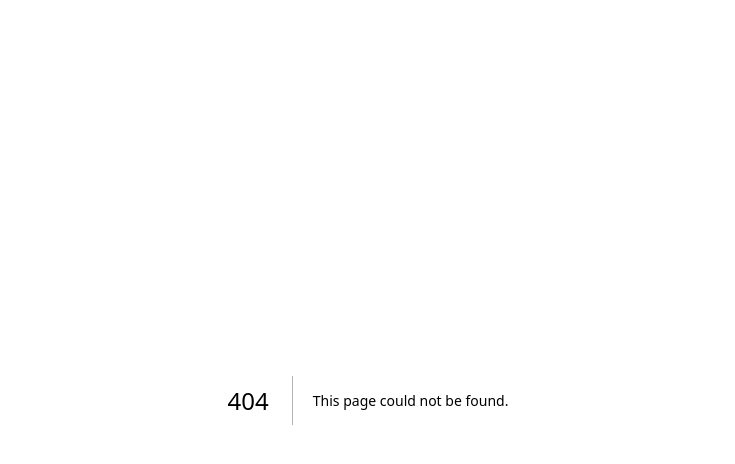
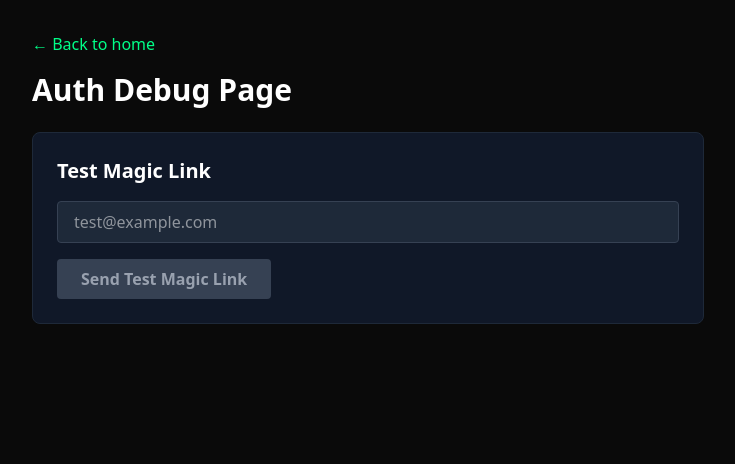
Before and after one commit to Heiny002/Myndset, a Next.js app: page /auth/debug in a window 1280 px wide. Before the commit this address had no page. Shown: the top 464 px of the page, without its empty margins (272-1007 px from the left). Built offline with nearby package versions, Linux system fonts and the light colour scheme.

Commit message:
feat: Add auth debug page to troubleshoot redirect URL issue

```diff
--- /dev/null
+++ b/app/auth/debug/page.tsx
@@ -0,0 +1,139 @@
+'use client';
+
+import { useState } from 'react';
+import { createClient } from '@/lib/supabase/client';
+import Link from 'next/link';
+
+export default function AuthDebugPage() {
+  const [email, setEmail] = useState('');
+  const [debugInfo, setDebugInfo] = useState<any>(null);
+  const [isLoading, setIsLoading] = useState(false);
+
+  const testAuth = async () => {
+    setIsLoading(true);
+    const baseUrl = window.location.origin;
+    const redirect = '/dashboard';
+    const redirectTo = `${baseUrl}/auth/callback?next=${encodeURIComponent(redirect)}`;
+
+    setDebugInfo({
+      baseUrl,
+      redirect,
+      redirectTo,
+      encodedRedirect: encodeURIComponent(redirect),
+    });
+
+    try {
+      const supabase = createClient();
+      const { error } = await supabase.auth.signInWithOtp({
+        email,
+        options: {
+          emailRedirectTo: redirectTo,
+        },
+      });
+
+      setDebugInfo((prev: any) => ({
+        ...prev,
+        success: !error,
+        error: error?.message,
+      }));
+    } catch (err) {
+      setDebugInfo((prev: any) => ({
+        ...prev,
+        success: false,
+        error: String(err),
+      }));
+    }
+    setIsLoading(false);
+  };
+
+  return (
+    <div className="min-h-screen bg-[#0a0a0a] p-8">
+      <div className="max-w-2xl mx-auto">
+        <Link href="/" className="text-[#00ff88] hover:underline mb-4 inline-block">
+          ← Back to home
+        </Link>
+
+        <h1 className="text-3xl font-bold text-white mb-6">Auth Debug Page</h1>
+
+        <div className="bg-gray-900 border border-gray-800 rounded-lg p-6 mb-6">
+          <h2 className="text-xl font-semibold text-white mb-4">Test Magic Link</h2>
+
+          <input
+            type="email"
+            value={email}
+            onChange={(e) => setEmail(e.target.value)}
+            placeholder="test@example.com"
+            className="w-full px-4 py-2 bg-gray-800 border border-gray-700 rounded text-white mb-4"
+          />
+
+          <button
+            onClick={testAuth}
+            disabled={isLoading || !email}
+            className="px-6 py-2 bg-[#00ff88] text-black font-semibold rounded hover:bg-[#00cc6a] disabled:bg-gray-700 disabled:text-gray-400"
+          >
+            {isLoading ? 'Testing...' : 'Send Test Magic Link'}
+          </button>
+        </div>
+
+        {debugInfo && (
+          <div className="bg-gray-900 border border-gray-800 rounded-lg p-6">
+            <h2 className="text-xl font-semibold text-white mb-4">Debug Information</h2>
+
+            <div className="space-y-3 font-mono text-sm">
+              <div>
+                <div className="text-gray-400">Base URL:</div>
+                <div className="text-white bg-gray-800 p-2 rounded mt-1 break-all">
+                  {debugInfo.baseUrl}
+                </div>
+              </div>
+
+              <div>
+                <div className="text-gray-400">Redirect Path:</div>
+                <div className="text-white bg-gray-800 p-2 rounded mt-1">
+                  {debugInfo.redirect}
+                </div>
+              </div>
+
+              <div>
+                <div className="text-gray-400">Full emailRedirectTo:</div>
+                <div className="text-white bg-gray-800 p-2 rounded mt-1 break-all">
+                  {debugInfo.redirectTo}
+                </div>
+              </div>
+
+              <div>
+                <div className="text-gray-400">Encoded Redirect:</div>
+                <div className="text-white bg-gray-800 p-2 rounded mt-1">
+                  {debugInfo.encodedRedirect}
+                </div>
+              </div>
+
+              {debugInfo.success !== undefined && (
+                <div>
+                  <div className="text-gray-400">Result:</div>
+                  <div
+                    className={`p-2 rounded mt-1 ${
+                      debugInfo.success
+                        ? 'text-green-400 bg-green-900/20'
+                        : 'text-red-400 bg-red-900/20'
+                    }`}
+                  >
+                    {debugInfo.success ? '✓ Magic link sent successfully' : `✗ Error: ${debugInfo.error}`}
+                  </div>
+                </div>
+              )}
+            </div>
+
+            <div className="mt-6 p-4 bg-yellow-900/20 border border-yellow-500/30 rounded">
+              <p className="text-yellow-300 text-sm">
+                <strong>Check your email</strong> and look at the confirmation link. The{' '}
+                <code className="bg-gray-800 px-1 py-0.5 rounded">redirect_to</code> parameter should
+                match the "Full emailRedirectTo" value shown above.
+              </p>
+            </div>
+          </div>
+        )}
+      </div>
+    </div>
+  );
+}
```
